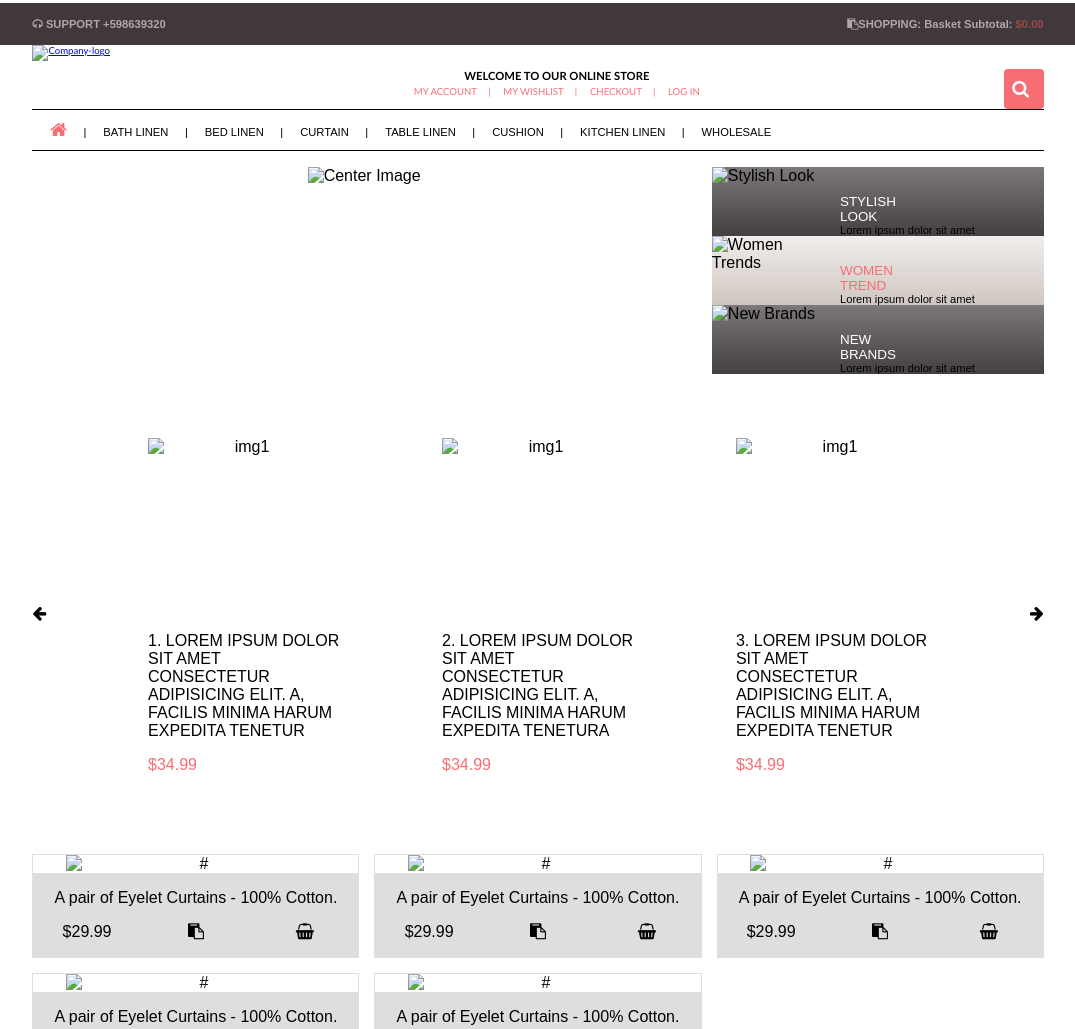
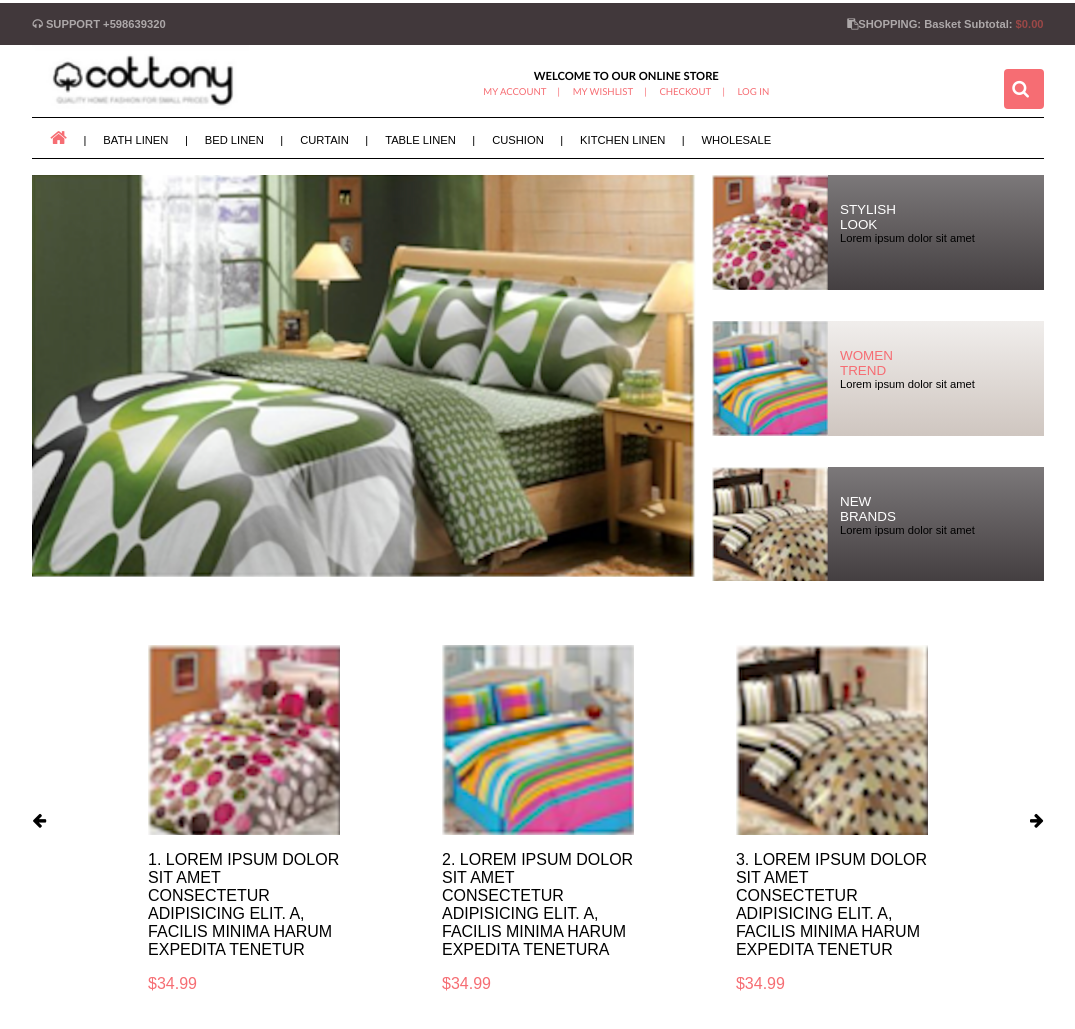
Before and after one commit to yashvi-khunt/html, a plain HTML site: page index.html in a window 1280 px wide. Shown: the part 5-1034 px from the top of the page, without its empty margins (102-1177 px from the left). Drawn offline with Linux system fonts and the light colour scheme; the site is published under a folder, as on GitHub Pages, so addresses that start at the root find nothing.

Commit message:
Changed path of images

```diff
--- a/index.html
+++ b/index.html
@@ -22,7 +22,7 @@
         <div class="top-navbar">
 
             <a href="index.html">
-                <img src="/images/logo.png" alt="Company-logo">
+                <img src="./images/logo.png" alt="Company-logo">
             </a>
 
             <ul class="top-nav">
@@ -71,11 +71,11 @@
     <div class="content content-align">
         <div class="imgs-container">
             <div class="main-img grid-item">
-                <img src="/images/centre-img.png" alt="Center Image">
+                <img src="./images/centre-img.png" alt="Center Image">
             </div>
             <div class="side-imgs grid-item">
                 <div>
-                    <img src="/images/stylish-look.png" alt="Stylish Look">
+                    <img src="./images/stylish-look.png" alt="Stylish Look">
                     <span>
                         <label class="heading">STYLISH</label>
                         <label class="heading">LOOK</label>
@@ -84,7 +84,7 @@
                 </div>
 
                 <div>
-                    <img src="/images/women-trend.png" alt="Women Trends">
+                    <img src="./images/women-trend.png" alt="Women Trends">
                     <span>
                         <label class="heading">WOMEN</label>
                         <label class="heading"> TREND</label>
@@ -93,7 +93,7 @@
                 </div>
 
                 <div>
-                    <img src="/images/new-brands.png" alt="New Brands">
+                    <img src="./images/new-brands.png" alt="New Brands">
                     <span>
                         <label class="heading">NEW </label>
                         <label class="heading">BRANDS</label>
@@ -108,7 +108,7 @@
         <ul class="cards">
             <li><i class="fa fa-arrow-left" id="arr-left" onclick="swipeLeft()"></i></li>
             <li class="card" id="c1">
-                <img src="/images/stylish-look.png" alt="img1">
+                <img src="./images/stylish-look.png" alt="img1">
                 <div class="card-body">
                     <p>1. Lorem ipsum dolor sit amet consectetur adipisicing elit. A, facilis minima harum expedita tenetur
                     </p>
@@ -117,7 +117,7 @@
             </li>
 
             <li class="card" id="c2">
-                <img src="/images/women-trend.png" alt="img1">
+                <img src="./images/women-trend.png" alt="img1">
                 <div class="card-body">
                     <p>2. Lorem ipsum dolor sit amet consectetur adipisicing elit. A, facilis minima harum expedita tenetura </p>
                     <p>$34.99</p>
@@ -125,7 +125,7 @@
             </li>
 
             <li class="card" id="c3">
-                <img src="/images/new-brands.png" alt="img1">
+                <img src="./images/new-brands.png" alt="img1">
                 <div class="card-body">
                     <p>3. Lorem ipsum dolor sit amet consectetur adipisicing elit. A, facilis minima harum expedita tenetur
                     </p>
@@ -134,7 +134,7 @@
             </li>
 
             <li class="card hidden-card" id="c4">
-                <img src="/images/img-1.png" alt="img1">
+                <img src="./images/img-1.png" alt="img1">
                 <div class="card-body">
                     <p>4. Lorem ipsum dolor adipisicing elit. A, facilis minima harum expedita tenetur necessitatibus culpa
                         natus </p>
@@ -143,7 +143,7 @@
             </li>
 
             <li class="card hidden-card" id="c5" >
-                <img src="/images/img-2.png" alt="img1">
+                <img src="./images/img-2.png" alt="img1">
                 <div class="card-body">
                     <p>5. culpa natus illum quam porro similique fugit recusandae suscipit maiores nihil consectetur </p>
                     <p>$34.99</p>
@@ -151,7 +151,7 @@
             </li>
 
             <li class="card hidden-card" id="c6">
-                <img src="/images/img-3.png" alt="img1">
+                <img src="./images/img-3.png" alt="img1">
                 <div class="card-body">
                     <p>6. Lorem ipsum dolor sit amet consectetur adipisicing elit. illum quam porro similique fugit</p>
                     <p>$34.99</p>
@@ -164,7 +164,7 @@
 
     <div class="fabric-types content-align">
         <div class="fcard">
-            <img src="/images/stylish-look.png" alt="#">
+            <img src="./images/stylish-look.png" alt="#">
             <div class="fcard-body">
                 <p>A pair of Eyelet Curtains - 100% Cotton.</p>
                 <ul>
@@ -176,7 +176,7 @@
         </div>
 
         <div class="fcard">
-            <img src="/images/stylish-look.png" alt="#">
+            <img src="./images/stylish-look.png" alt="#">
             <div class="fcard-body">
                 <p>A pair of Eyelet Curtains - 100% Cotton.</p>
                 <ul>
@@ -188,7 +188,7 @@
         </div>
 
         <div class="fcard">
-            <img src="/images/stylish-look.png" alt="#">
+            <img src="./images/stylish-look.png" alt="#">
             <div class="fcard-body">
                 <p>A pair of Eyelet Curtains - 100% Cotton.</p>
                 <ul>
@@ -200,7 +200,7 @@
         </div>
 
         <div class="fcard">
-            <img src="/images/stylish-look.png" alt="#">
+            <img src="./images/stylish-look.png" alt="#">
             <div class="fcard-body">
                 <p>A pair of Eyelet Curtains - 100% Cotton.</p>
                 <ul>
@@ -212,7 +212,7 @@
         </div>
 
         <div class="fcard">
-            <img src="/images/stylish-look.png" alt="#">
+            <img src="./images/stylish-look.png" alt="#">
             <div class="fcard-body">
                 <p>A pair of Eyelet Curtains - 100% Cotton.</p>
                 <ul>
```
